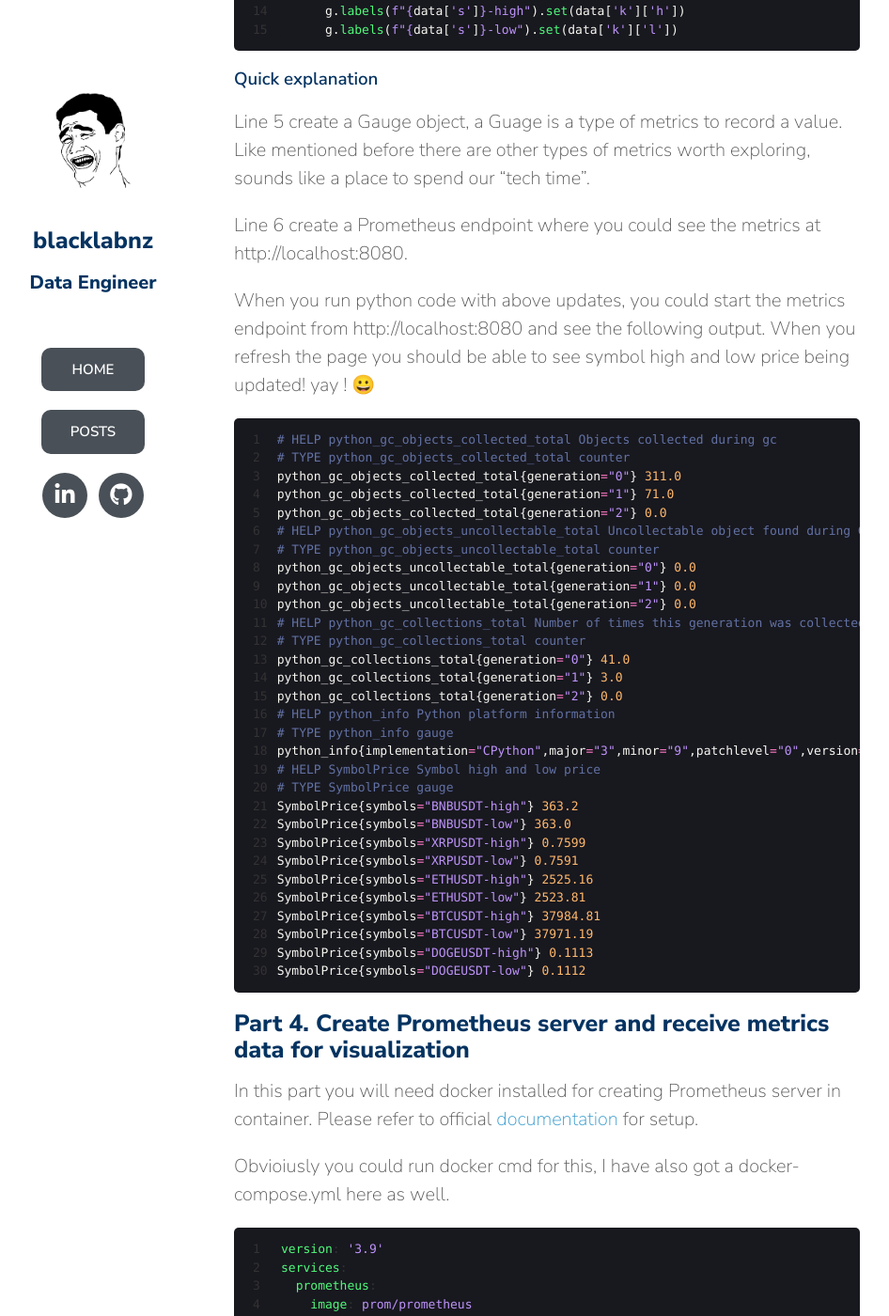
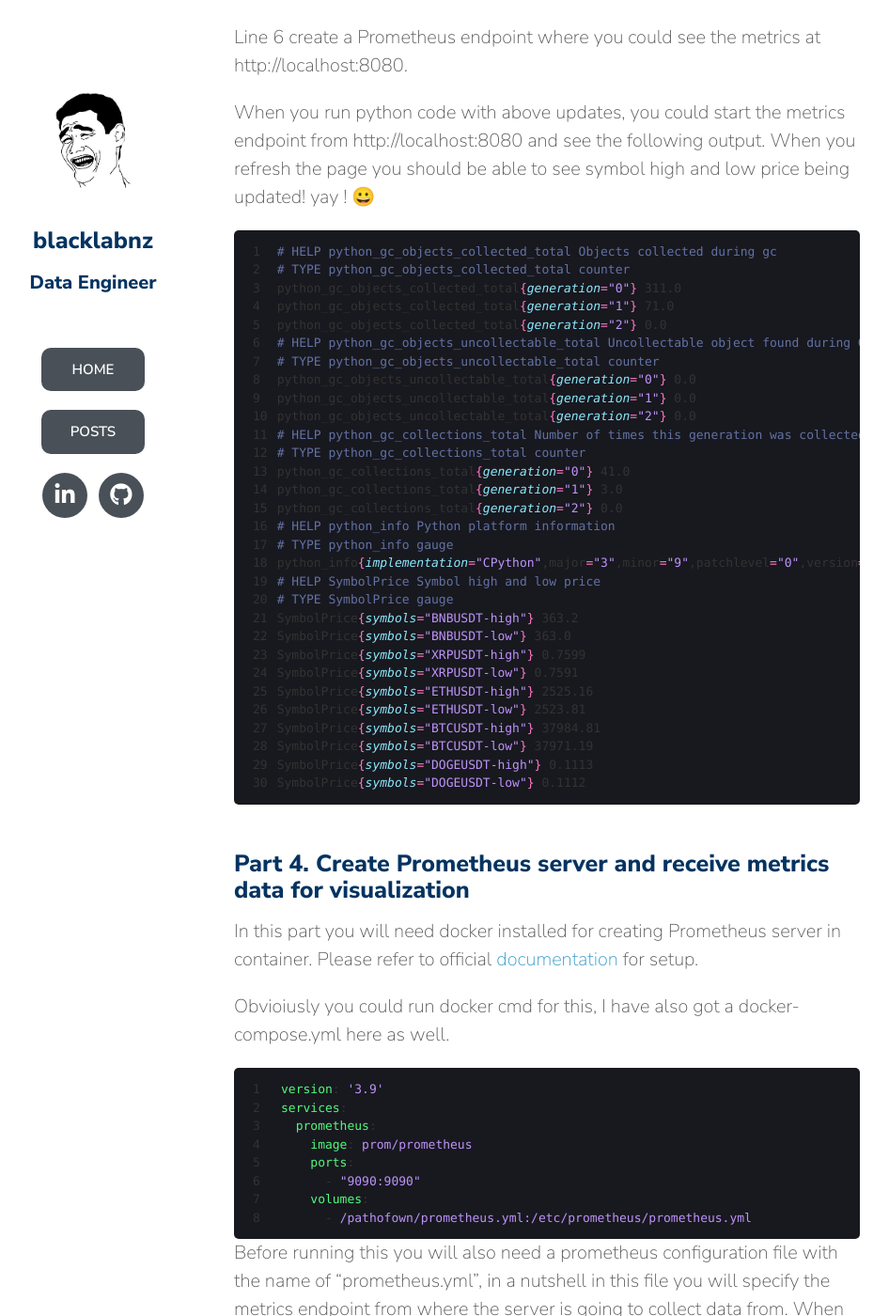
Before and after one commit to blacklabnz/blacklabnz.github.io, a Jekyll site: the page built from docs/_posts/2022-03-13-websocket-prometheus.md, in a window 1280 px wide and 1400 px high, scrolled down 6248 px. Shown: the whole window at 94% size, without its empty margins (139-1085 px from the left). Built offline with Jekyll 4.4.1, drawn with Linux system fonts in a browser that asks for light colours; nearby versions of some CDN libraries; a style sheet for code colours, icons or effects is not loaded.

Commit message:
update highlighter

````diff
--- a/docs/_config.yml
+++ b/docs/_config.yml
@@ -19,3 +19,9 @@
 plugins:
   - jekyll-seo-tag
   - jekyll-sitemap
+
+kramdown:
+  syntax_highlighter: rouge
+  syntax_highlighter_opts:
+    block:
+      line_numbers: true
--- a/docs/_layouts/default.html
+++ b/docs/_layouts/default.html
@@ -72,6 +72,6 @@
       {{ content }}
       </section>
     </div>
-    <script src="{{ "/assets/js/scale.fix.js" | relative_url }}"></script>
+    <!-- <script src="{{ "/assets/js/scale.fix.js" | relative_url }}"></script> -->
   </body>
 </html>
--- a/docs/_posts/2022-03-13-websocket-prometheus.md
+++ b/docs/_posts/2022-03-13-websocket-prometheus.md
@@ -30,7 +30,7 @@
 
 The following code snippet can be used to connect to websocket API:
 
-{% highlight python linenos %}
+```python
 import json
 import websocket
 
@@ -56,7 +56,7 @@
     on_error=on_error,
     on_close=on_close )
 ws.run_forever()
-{% endhighlight %}
+```
 
 ### Quick explanation
 
@@ -70,21 +70,21 @@
 
 Run the above python code will give you this console output:
 
-{% highlight python linenos %}
+```python
 (venv) λ python run.py
 Opened connection
 {'e': 'kline', 'E': 1647220248756, 's': 'BNBUSDT', 'k': {'t': 1647220200000, 'T': 1647220259999, 's': 'BNBUSDT', 'i': '1m', 'f': 527449288, 'L': 527449503, 'o': '364.60000000', 'c': '364.30000000', 'h': '364.60000000', 'l': '364.20000000', 'v': '458.54400000', 'n': 216, 'x': False, 'q': '167076.68030000', 'V': '183.99400000', 'Q': '67043.53500000', 'B': '0'}}
 {'e': 'kline', 'E': 1647220251279, 's': 'BNBUSDT', 'k': {'t': 1647220200000, 'T': 1647220259999, 's': 'BNBUSDT', 'i': '1m', 'f': 527449288, 'L': 527449507, 'o': '364.60000000', 'c': '364.30000000', 'h': '364.60000000', 'l': '364.20000000', 'v': '460.67000000', 'n': 220, 'x': False, 'q': '167851.03680000', 'V': '184.66700000', 'Q': '67288.70890000', 'B': '0'}}
 {'e': 'kline', 'E': 1647220253583, 's': 'BNBUSDT', 'k': {'t': 1647220200000, 'T': 1647220259999, 's': 'BNBUSDT', 'i': '1m', 'f': 527449288, 'L': 527449513, 'o': '364.60000000', 'c': '364.20000000', 'h': '364.60000000', 'l': '364.20000000', 'v': '461.78000000', 'n': 226, 'x': False, 'q': '168255.38670000', 'V': '185.54600000', 'Q': '67608.92860000', 'B': '0'}}
 Connection closed
-{% endhighlight %}
+```
 
 ### Futher explore the API
 
 Previous step works fine with a single symbol, what if in the websocket I need data from more symbol or even in any websockets ??
 The websockert API kindly offers subscription mode, with which you can subscribe multiple symbols and get the data back within the same websocket connection. refer to the following code for this:
 
-{% highlight python linenos %}
+```python
 import json
 import websocket
 
@@ -112,14 +112,14 @@
     on_message(result)
 
 ws.close()
-{% endhighlight %}
+```
 
 ### Quick explanation
 
 Line 6-17 creates a websocket connection, the first action is to send a message to endpoint to subscribe to steams that are of interests.
 The playload of the subscription is like this:
 
-{% highlight json linenos %}
+```json
 {
   "method": "SUBSCRIBE",
   "params": [
@@ -131,26 +131,26 @@
   ],
   "id": 1
 }
-{% endhighlight %}
+```
 
 According to the [API doc](https://github.com/binance/binance-spot-api-docs/blob/master/web-socket-streams.md#live-subscribingunsubscribing-to-streams), the response of the first ws.sent(payload) call is
 
-{% highlight json linenos %}
+```json
 {
   "result": null,
   "id": 1
 }
-{% endhighlight %}
+```
 
 When we inspect the console output when running the above python code we also get the following which indicates we are NOT doing something crazy !
 
-{% highlight json linenos %}
+```json
 (venv) λ python run.py
 {'result': None, 'id': 1}
 {'e': 'kline', 'E': 1647220380568, 's': 'XRPUSDT', 'k': {'t': 1647220320000, 'T': 1647220379999, 's': 'XRPUSDT', 'i': '1m', 'f': 429501724, 'L': 429501859, 'o': '0.75860000', 'c': '0.75920000', 'h': '0.75920000', 'l': '0.75860000', 'v': '81089.00000000', 'n': 136, 'x': True, 'q': '61541.60570000', 'V': '63081.00000000', 'Q': '47874.45210000', 'B': '0'}}
 {'e': 'kline', 'E': 1647220382238, 's': 'BTCUSDT', 'k': {'t': 1647220380000, 'T': 1647220439999, 's': 'BTCUSDT', 'i': '1m', 'f': 1291349545, 'L': 1291349561, 'o': '38183.79000000', 'c': '38183.79000000', 'h': '38183.80000000', 'l': '38183.79000000', 'v': '0.25519000', 'n': 17, 'x': False, 'q': '9744.12173000', 'V': '0.03599000', 'Q': '1374.23496200', 'B': '0'}}
 {'e': 'kline', 'E': 1647220382372, 's': 'BNBUSDT', 'k': {'t': 1647220380000, 'T': 1647220439999, 's': 'BNBUSDT', 'i': '1m', 'f': 527450005, 'L': 527450009, 'o': '363.80000000', 'c': '363.70000000', 'h': '363.80000000', 'l': '363.70000000', 'v': '2.58200000', 'n': 5, 'x': False, 'q': '939.30620000', 'V': '2.32800000', 'Q': '846.92640000', 'B': '0'}}
-{% endhighlight %}
+```
 
 As you could see from the screenshot, the first response from the server is the acknowledgement of the subscription.
 The data following the acknowledgement is the data for the symbols(remember the crypto trading jargon?), and indead we are receiving data for all the symbols we have subscribed to !
@@ -161,7 +161,7 @@
 
 Recall the follow symbol data output from our previous step:
 
-{% highlight json linenos %}
+```json
 {
   "e": "kline",     // Event type
   "E": 123456789,   // Event time
@@ -186,24 +186,24 @@
     "B": "123456"   // Ignore
   }
 }
-{% endhighlight %}
+```
 
 With reference to the [doc](https://github.com/binance/binance-spot-api-docs/blob/master/web-socket-streams.md#klinecandlestick-streams), for our case we are interested in "l" and "h" in the "k" property for the low price and high price. Obviously we are interested in the "s" property as well for the name of the symbol.
 Once we understand what we need to do with our data, now it time to update the callback function accordingly to do our "analysis".
 Our analysis here is as simple as just reading some properties and this is not very important here as it is on the business side in the real world, our goal in this blog is to retrieve the data and send to Prometheus and we can just send some properties as if it is our "analysis". So let's go
 
-{% highlight python linenos %}
+```python
 def on_message(message):
     data = json.loads(message)
     if 'k' not in data:
       pass
     else:
       print(data['s'], data['k']['l'], data['k']['h'])
-{% endhighlight %}
+```
 
 Once call back function is updated we should see the following output that captures properties we are interested
 
-{% highlight python linenos %}
+```python
 (venv) λ python run.py
 BTCUSDT 38155.15000000 38170.16000000
 ETHUSDT 2534.36000000 2535.02000000
@@ -211,12 +211,12 @@
 BNBUSDT 364.40000000 364.50000000
 DOGEUSDT 0.11180000 0.11180000
 BTCUSDT 38153.01000000 38170.16000000
-{% endhighlight %}
+```
 
 Now lets start ingesting data to Prometheus using [prometheus-client](https://pypi.org/project/prometheus-client).
 Obviously we can spent our whole night trying to understand the nitty gritty of prometheus-client, but that is not the purpose right ? Our purpose here is to the things going end to end from websocket to prometheus. So let's grab just what we need for this excercise !
 
-{% highlight python linenos %}
+```python
 import json
 import websocket
 from prometheus_client import Gauge, start_http_server
@@ -232,7 +232,7 @@
       print(data['s'], data['k']['l'], data['k']['h'])
       g.labels(f"{data['s']}-high").set(data['k']['h'])
       g.labels(f"{data['s']}-low").set(data['k']['l'])
-{% endhighlight%}
+```
 
 ### Quick explanation
 Line 5 create a Gauge object, a Guage is a type of metrics to record a value. Like mentioned before there are other types of metrics worth exploring, sounds like a place to spend our "tech time".
@@ -242,7 +242,7 @@
 When you run python code with above updates, you could start the metrics endpoint from http://localhost:8080 and see the following output. When you refresh the page you should be able to see symbol high and low price being updated!
 yay ! 😀
 
-{% highlight python linenos %}
+```bash
 # HELP python_gc_objects_collected_total Objects collected during gc
 # TYPE python_gc_objects_collected_total counter
 python_gc_objects_collected_total{generation="0"} 311.0
@@ -273,14 +273,14 @@
 SymbolPrice{symbols="BTCUSDT-low"} 37971.19
 SymbolPrice{symbols="DOGEUSDT-high"} 0.1113
 SymbolPrice{symbols="DOGEUSDT-low"} 0.1112
-{% endhighlight %}
-
+```
+<br>
 ## Part 4. Create Prometheus server and receive metrics data for visualization
 In this part you will need docker installed for creating Prometheus server in container. Please refer to official [documentation](https://prometheus.io/docs/prometheus/latest/installation/) for setup.
 
 Obvioiusly you could run docker cmd for this, I have also got a docker-compose.yml here as well.
 
-{% highlight yaml linenos %}
+```yml
 version: '3.9'
 services:
   prometheus:
@@ -289,11 +289,11 @@
       - "9090:9090"
     volumes:
       - /pathofown/prometheus.yml:/etc/prometheus/prometheus.yml
-{% endhighlight %}
+```
 
 Before running this you will also need a prometheus configuration file with the name of "prometheus.yml", in a nutshell in this file you will specify the metrics endpoint from where the server is going to collect data from. When running the Prometheus container, you need to mount the [volume](https://docs.docker.com/storage/volumes/) for you Prometheus container so that this config file is place in "/etc/prometheus/prometheus.yml" at container runtime.
 
-{% highlight yaml linenos %}
+```yml
 global:
   scrape_interval:     5s
   evaluation_interval: 5s
@@ -305,7 +305,7 @@
   - job_name: 'TestJob'
     static_configs:
       - targets: ['host.docker.internal:8000']
-{% endhighlight %}
+```
 
 ### Quick explanation
 Line 8 specifies the port of Prometheus server running locally
--- a/docs/_sass/minimal-light.scss
+++ b/docs/_sass/minimal-light.scss
@@ -224,6 +224,13 @@
   border-radius: 5px;
   // border: 1px solid #595959;
   overflow-x: auto;
+  -ms-overflow-style: none;  /* hide scroll bar IE and Edge */
+  scrollbar-width: none;  /* hide scroll bar Firefox */
+}
+
+/*hide scroll bar firefox*/
+pre::-webkit-scrollbar {
+  display: none;
 }
 
 table {
````
